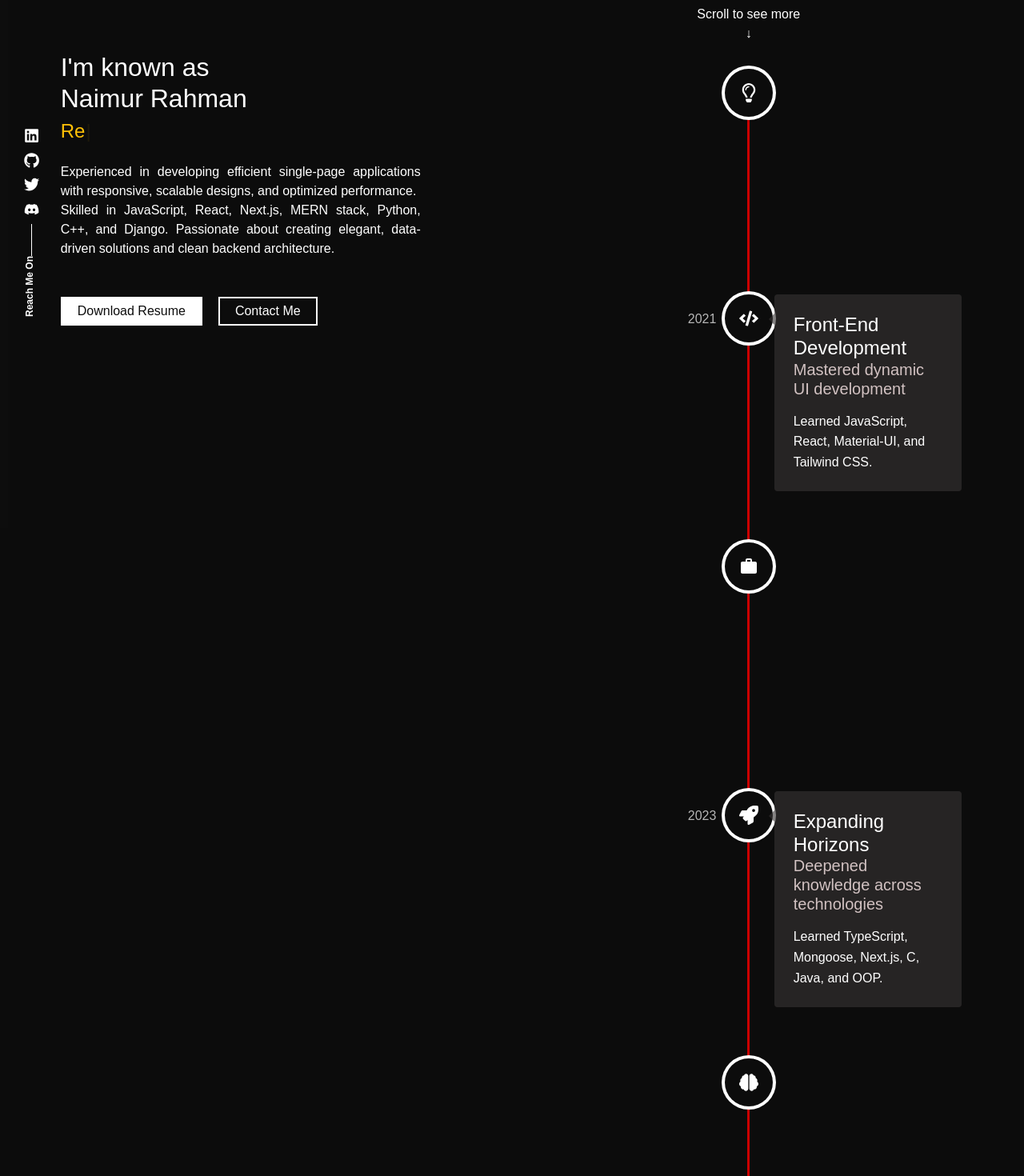
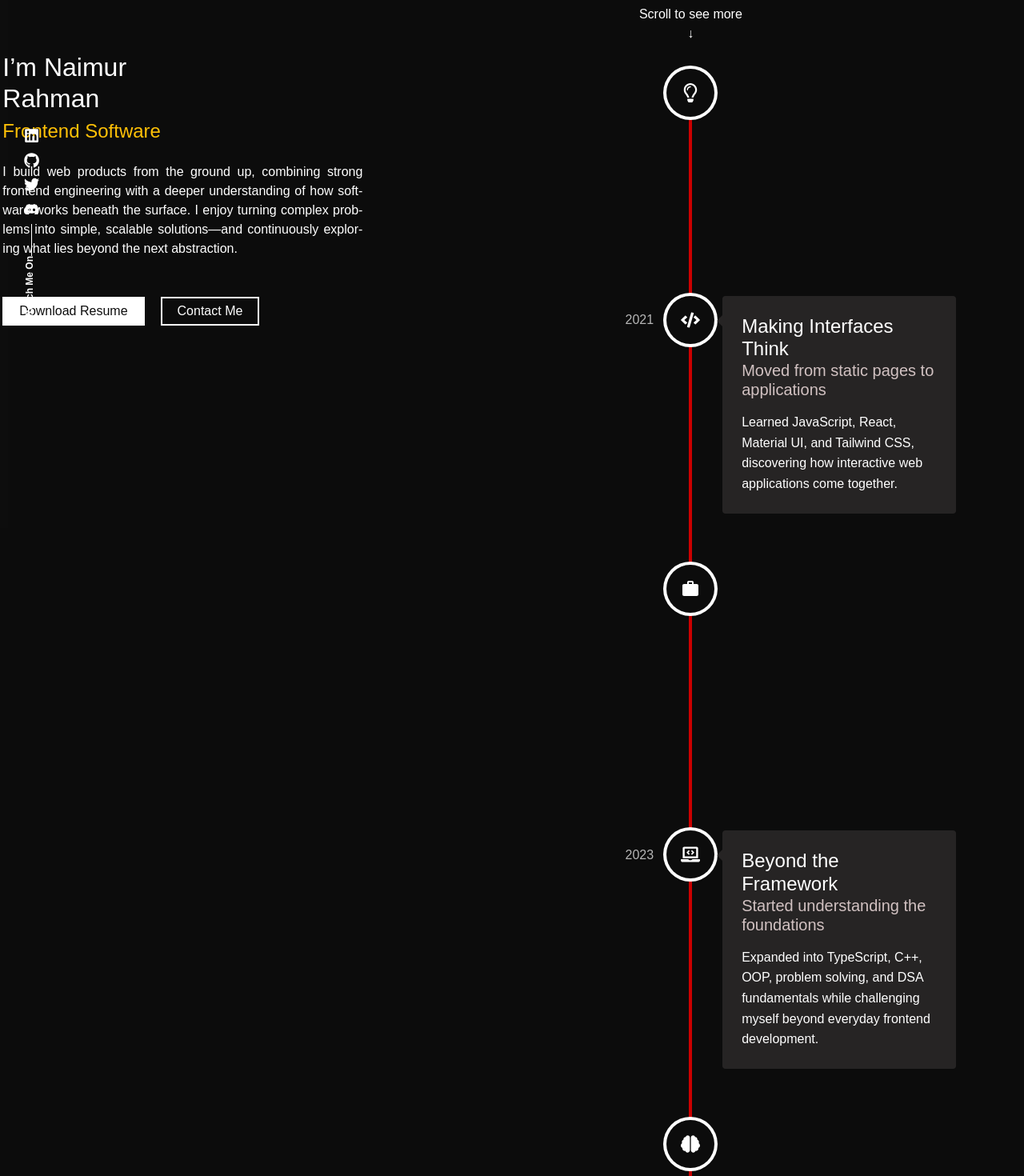
Before and after one commit to naimurnemu/Portfolio_profile, a React (Create React App) app: page / in a window 1280 px wide. Shown: the part 140-1610 px from the top of the page at 80% size. Built offline with nearby package versions, Linux system fonts and the light colour scheme.

Commit message:
added the new resume and update the home into and journy of growth

```diff
--- a/src/components/Roadmap/data.js
+++ b/src/components/Roadmap/data.js
@@ -1,53 +1,86 @@
-import { FaBrain, FaCode, FaRegLightbulb, FaRocket, FaServer } from "react-icons/fa";
-import { MdWork } from "react-icons/md";
+import {
+  FaBrain,
+  FaCode,
+  FaRegLightbulb,
+  FaRocket,
+  FaServer,
+  FaLaptopCode,
+  FaCogs,
+  FaCloud
+} from "react-icons/fa";
+import { MdWork, MdComputer } from "react-icons/md";
 
 export const milestones = [
   {
     id: 1,
-    title: "Web Design",
-    subtitle: "Embarked on my development journey",
-    description: "Learned HTML, CSS, and Bootstrap to build responsive websites.",
+    title: "The First Pixel",
+    subtitle: "Started building for the web",
+    description:
+      "Started with HTML, CSS, and Bootstrap, learning how ideas become responsive interfaces on the web.",
     date: "2020",
     icon: <FaRegLightbulb />
   },
   {
     id: 2,
-    title: "Front-End Development",
-    subtitle: "Mastered dynamic UI development",
-    description: "Learned JavaScript, React, Material-UI, and Tailwind CSS.",
+    title: "Making Interfaces Think",
+    subtitle: "Moved from static pages to applications",
+    description:
+      "Learned JavaScript, React, Material UI, and Tailwind CSS, discovering how interactive web applications come together.",
     date: "2021",
     icon: <FaCode />
   },
   {
     id: 3,
     title: "Into Professional Life",
-    subtitle: "First job at Medlink Jobs",
-    description: "Worked with Redux and Next.js basics, contributing to Medlink Jobs.",
+    subtitle: "First step into production software",
+    description:
+      "Joined MedLink Jobs and began working with Redux and Next.js while learning how real products are built, shipped, and maintained.",
     date: "2022",
     icon: <MdWork />
   },
   {
     id: 4,
-    title: "Expanding Horizons",
-    subtitle: "Deepened knowledge across technologies",
-    description: "Learned TypeScript, Mongoose, Next.js, C, Java, and OOP.",
+    title: "Beyond the Framework",
+    subtitle: "Started understanding the foundations",
+    description:
+      "Expanded into TypeScript, C++, OOP, problem solving, and DSA fundamentals while challenging myself beyond everyday frontend development.",
     date: "2023",
-    icon: <FaRocket />
+    icon: <FaLaptopCode />
   },
   {
     id: 5,
-    title: "AI & Advanced Learning",
-    subtitle: "Delved into AI and core concepts",
-    description: "Learned AI integration, C++, data structures, algorithms, Python with OOP, and SQL.",
+    title: "The Computer Science Rabbit Hole",
+    subtitle: "The more I learned, the more I realized I didn't know",
+    description:
+      "Explored DSA, algorithms, C++, Python, SQL, and AI integration while discovering the depth behind the tools I had been using.",
     date: "2024",
     icon: <FaBrain />
   },
   {
     id: 6,
-    title: "Backend Expertise",
-    subtitle: "Focusing on backend mastery",
-    description: "Learning Django, unit testing, and advanced Backend techniques.",
+    title: "Going Down the Rabbit Hole",
+    subtitle: "Discovered the beauty beneath the abstractions",
+    description:
+      "Explored operating systems, networking, compilers, computer architecture, and low-level concepts to understand how computers actually work.",
     date: "2025",
-    icon: <FaServer />
-  }
+    icon: <MdComputer />
+  },
+  {
+    id: 7,
+    title: "Going Back Up",
+    subtitle: "Building on stronger foundations",
+    description:
+      "Adopting Linux and Bash while stepping into modern software engineering, system architecture, and system design by layers.",
+    date: "2026",
+    icon: <FaCogs />
+  },
+  // {
+  //   id: 8,
+  //   title: "Reaching the Cloud",
+  //   subtitle: "The next frontier",
+  //   description:
+  //     "In 2027, I plan to explore cloud engineering, distributed systems, infrastructure, and production-scale software architecture.",
+  //   date: "2027",
+  //   icon: <FaCloud />
+  // }
 ];
--- a/src/pages/About/componets/Experinces.jsx
+++ b/src/pages/About/componets/Experinces.jsx
@@ -22,7 +22,7 @@ const Experinces = () => {
                   width="100px"
                   height="100px"
                   src={logoURL}
-                  alt="Logo_Academy"
+                  alt="Logo_Experince Company"
                 />
               </div>
             </Col>
--- a/src/pages/About/data.js
+++ b/src/pages/About/data.js
@@ -1,94 +1,106 @@
 export const aboutButtons = [
   {
     name: "Intro",
-    route: "/about"
+    route: "/about",
   },
   {
     name: "Academics",
-    route: "/about/academic"
+    route: "/about/academic",
   },
   {
     name: "Skills",
-    route: "/about/skills"
+    route: "/about/skills",
   },
   {
-    name: "Experinces",
-    route: "/about/experinces"
+    name: "Experience",
+    route: "/about/experiences",
   },
 ];
 
 export const skills = [
   {
-    name: "ReactJS",
+    name: "React.js",
+    value: 95,
+  },
+  {
+    name: "Next.js",
     value: 90,
+  },
+  {
+    name: "TypeScript",
+    value: 90,
+  },
+  {
+    name: "JavaScript",
+    value: 95,
+  },
+  {
+    name: "Redux / Redux Toolkit",
+    value: 90,
+  },
+  {
+    name: "Frontend Architecture",
+    value: 85,
+  },
+  {
+    name: "Performance Engineering",
+    value: 85,
+  },
+  {
+    name: "Tailwind CSS",
+    value: 85,
   },
   {
     name: "Material UI",
     value: 85,
   },
   {
-    name: "React-Redux",
-    value: 80,
-  },
-  {
-    name: "JavaScript",
+    name: "GraphQL / REST APIs",
     value: 85,
   },
   {
-    name: "NodeJS",
+    name: "Node.js / Express",
     value: 70,
   },
   {
-    name: "NextJS",
+    name: "SQL / PostgreSQL",
     value: 70,
   },
   {
-    name: "TypeScript",
-    value: 60,
-  },
-  {
     name: "MongoDB",
-    value: 50,
+    value: 70,
   },
   {
     name: "Python",
     value: 65,
   },
   {
-    name: "C++",
-    value: 60,
+    name: "C / C++",
+    value: 65,
   },
   {
-    name: "Django",
-    value: 50,
+    name: "Data Structures & Algorithms",
+    value: 65,
   },
   {
-    name: "SQL",
-    value: 65,
+    name: "Linux / Bash",
+    value: 60,
   },
 ];
 
-
 export const qualifications = [
   {
-    degree: "Secondary School Certificate",
+    degree: "Higher Secondary School Certificate",
     topic: "Science",
-    academy: "Santosh Jahnavi High School",
-    period: "2016 - 2018",
-    logoURL: "https://i.ibb.co/wcy1bCh/download.jpg",
-  },
-  {
-    degree: "Higher Secondary School Certificate.",
-    topic: "Science",
-    academy: "Maulana Mohammad Ali College",
+    academy: "Government Maulana Mohammad Ali College",
     period: "2018 - 2020",
     logoURL: "https://i.ibb.co/WVPGNrt/images.jpg",
   },
   {
-    degree: "Bachelor of Science (B.Sc)",
-    topic: "CSE",
-    academy: "City University Bangladesh",
-    period: "2023 - Present",
+    degree: "Bachelor of Science",
+    topic: "Computer Science and Engineering",
+    academy: "City University, Bangladesh",
+    period: "2023 - 2026",
     logoURL: "https://i.ibb.co/j8PL0JB/download-1.jpg",
   },
 ];
@@ -96,7 +108,7 @@ export const qualifications = [
 export const courses = [
   {
     logoURL: "https://i.ibb.co/QjZK3g8/unnamed.webp",
-    title: "Complete Web Development Course With Jhankar Mahbub",
+    title: "Complete Web Development Course",
     institude: "Programming Hero",
     period: "2021 - 2022",
   },
@@ -105,36 +117,38 @@ export const courses = [
     title: "Responsive Web Design",
     institude: "freeCodeCamp",
     period: "2020 - 2021",
-  }
-]
+  },
+];
 
 export const experinces = [
   {
+    logoURL: "https://i.ibb.co.com/QFJ0CKZG/logo-1.webp",
+    company: "Jetixia Travel Technology",
+    position: "Frontend Engineer",
+    timeline: "May 2025 - Jun 2026",
+    jobType: "Full-time",
+    location: "UAE",
+    description:
+      "Architected shared React and Next.js solutions across 4 B2B travel platforms. Designed booking workflows, data normalization, map-based hotel discovery, and frontend architecture while collaborating with product and backend teams. Led the Admin Portal reconstruction, eliminating a 30+ second load bottleneck through reusable components, ISR, dynamic rendering, and improved architecture.",
+  },
+  {
     logoURL: "https://i.ibb.co.com/w7k7Hxq/manak-night.jpg",
     company: "Manaknight Digital Inc.",
-    position: "Web Application Developer",
+    position: "Web Developer",
     timeline: "Jan 2024 - Nov 2024",
     jobType: "Full-time",
     location: "Toronto, Ontario, Canada",
-    description: "Contributed to AI-driven development, integrating AI templates to create one-click applications. Worked on the enterprise-level application Bassbrand, leveraging React and TreeQL for seamless, dynamic user experiences. Focused on AI integration to streamline application functionality and improve performance."
-
+    description:
+      "Improved React application performance by 40% through code splitting, lazy loading, dependency reduction, render optimization, and memoization. Integrated AI-powered requirement analysis that reduced development time by 30% across multiple client projects and resolved complex web-to-mobile application issues.",
   },
   {
     logoURL: "https://i.ibb.co/W5vqhsC/medlink-jobs-logo.jpg",
     company: "MedLink Healthcare Private Limited",
-    position: "Software Engineer",
+    position: "Frontend Software Engineer",
     timeline: "Feb 2022 - Dec 2023",
     jobType: "Full-time",
     location: "Hyderabad, Telangana, India",
-    description: "Enhancing healthcare recruiting at MedLink Jobs, I contribute as a software engineer, enhancing user experience and data security while streamlining the recruiting process. MUI, GraphQL, and React.js have been my tools in this dynamic role since February 2022.",
+    description:
+      "Built React and Material UI interfaces for healthcare recruitment workflows supporting 100K+ users. Implemented authentication with AWS Cognito, profile and document workflows, responsive layouts, and GraphQL-based job and resume search for a production healthcare platform.",
   },
-  {
-    logoURL: "https://i.ibb.co/d5ggQp5/engineer-s-cradle-logo.jpg",
-    company: "Engineer's Cradle",
-    position: "Full-stack Developer",
-    timeline: "Jan 2022 - March 2022",
-    jobType: "Internship",
-    location: "Pune, Maharashtra, India",
-    description: "I worked remotely as a MERN stack developer at Engineers Cradle, I learned how to find my own creativity and influence the digital experience, which left a lasting mark on the company's growth journey during my internship.",
-  },
-]
+];
--- a/src/pages/Home/Home.view.jsx
+++ b/src/pages/Home/Home.view.jsx
@@ -14,22 +14,23 @@ const Home = () => {
           <meta charSet="utf-8" />
         </Helmet>
         <div className="intro_sec d-block d-lg-flex align-items-center">
-          <div className="text order-1 order-lg-1 h-100 d-lg-flex justify-content-center ">
+          <div className="text order-1 order-lg-1 h-100 d-lg-flex justify-content-center">
             <div className="align-self-center custom-class">
               <div className="intro mx-auto">
                 <h2 className="mb-1x">
-                  I'm known as <br />
-                  Naimur Rahman
+                  I’m Naimur <br />
+                  Rahman
                 </h2>
+
                 <h4 className="fluidz-48 mb-1x mt-2 mb-4 text-warning">
                   <Typewriter
                     options={{
                       strings: [
-                        "JavaScript Developer",
-                        "React & Next.js Specialist",
-                        "MERN Stack Engineer",
-                        "C++ & Python Programmer",
-                        "Backend Developer with Django",
+                        "Frontend Software Engineer",
+                        "React & Next.js Engineer",
+                        "TypeScript Developer",
+                        "Software Engineer at Heart",
+                        "Computer Science Enthusiast",
                       ],
                       autoStart: true,
                       loop: true,
@@ -39,16 +40,18 @@ const Home = () => {
                 </h4>
 
                 <p style={{ textAlign: "justify" }} className="mb-1x mb-5">
-                  Experienced in developing efficient single-page applications
-                  with responsive, scalable designs, and optimized performance.
-                  <br />
-                  Skilled in JavaScript, React, Next.js, MERN stack, Python,
-                  C++, and Django. Passionate about creating elegant,
-                  data-driven solutions and clean backend architecture.
+                  I build web products from the ground up, combining strong frontend
+                  engineering with a deeper understanding of how software works beneath
+                  the surface. I enjoy turning complex problems into simple, scalable
+                  solutions—and continuously exploring what lies beyond the next
+                  abstraction.
                 </p>
 
                 <div className="intro_btn-action pb-5">
-                  <a href="./resume.pdf" download="Naimur Rahman - Resume.pdf">
+                  <a
+                    href="./resume.pdf"
+                    download="naimur_rahman_frontend_resume.pdf"
+                  >
                     <div id="button_p" className="ac_btn btn">
                       Download Resume
                       <div className="ring one"></div>
@@ -56,6 +59,7 @@ const Home = () => {
                       <div className="ring three"></div>
                     </div>
                   </a>
+
                   <Link to="/contact">
                     <div id="button_h" className="ac_btn btn">
                       Contact Me
--- a/src/routes/routes.jsx
+++ b/src/routes/routes.jsx
@@ -25,7 +25,7 @@ const AnimatedRoutes = withRouter(({ location }) => (
           <Route index element={<Aboutme />} />
           <Route path="academic" element={<Academic />} />
           <Route path="skills" element={<Skills />} />
-          <Route path="experinces" element={<Experinces />} />
+          <Route path="experiences" element={<Experinces />} />
         </Route>
         <Route path="/portfolio" element={<Portfolio />} />
         <Route path="/contact" element={<Contact />} />
```
Also changed, not shown: 2 other files (tests, documents, lock files or other folders).
